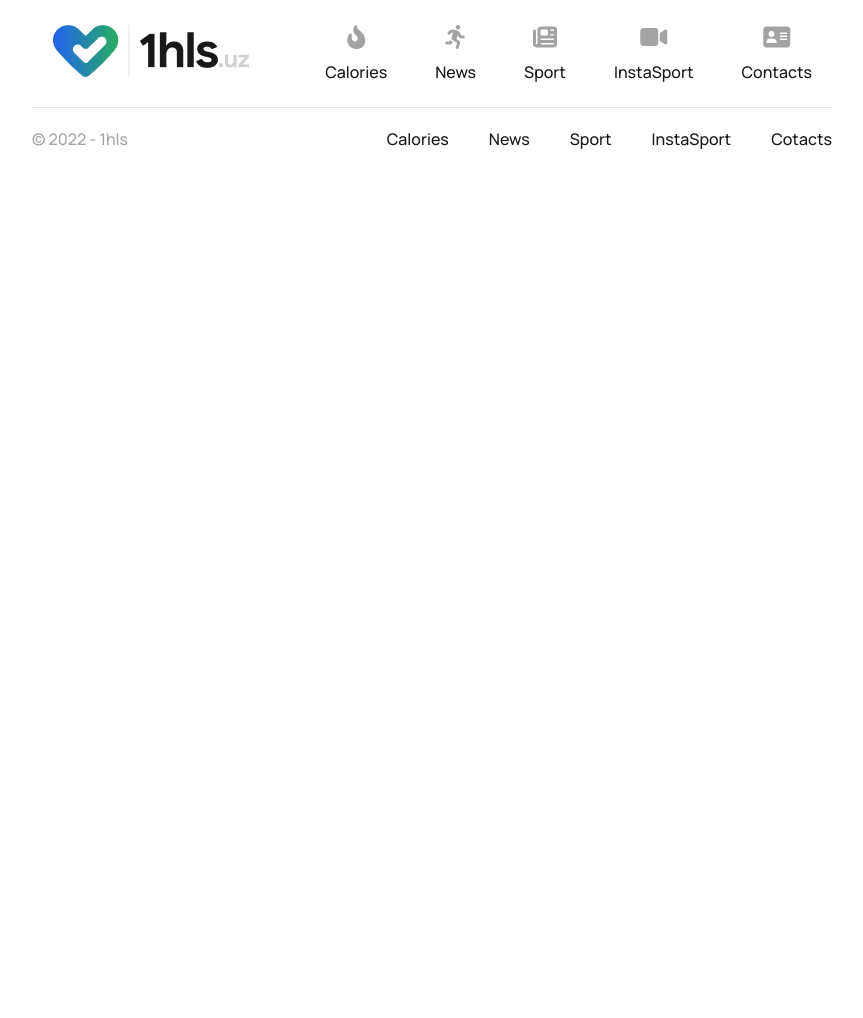
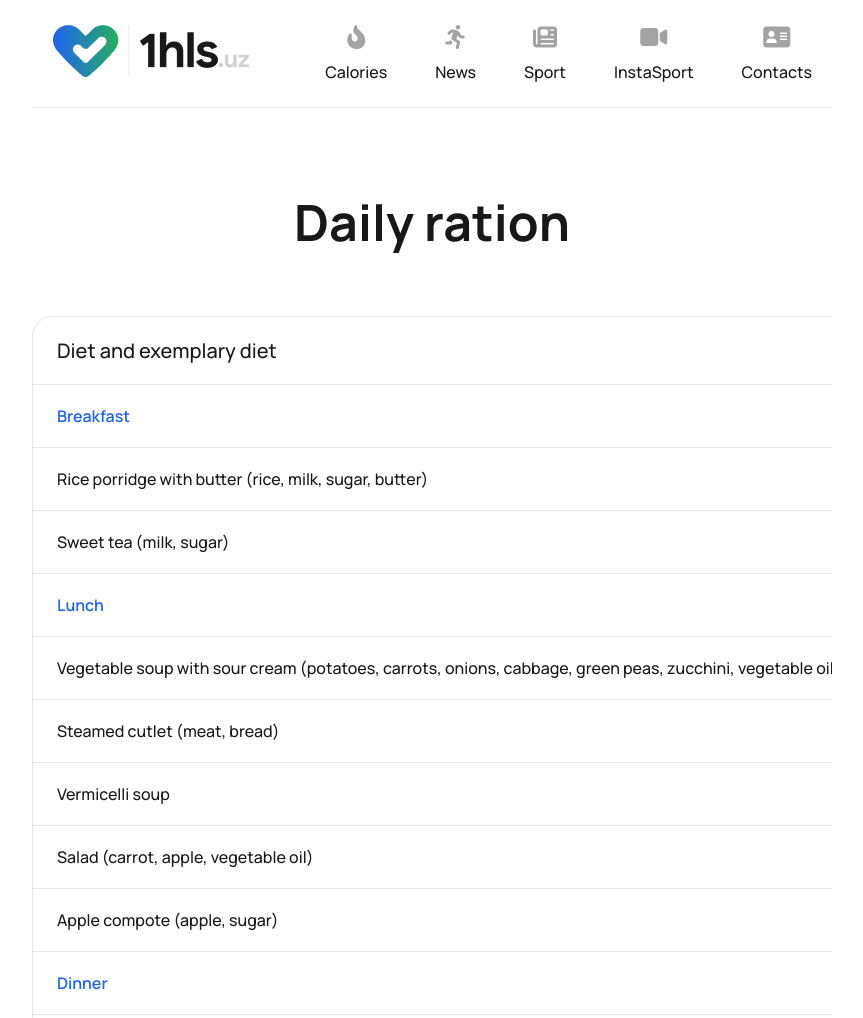
Before and after one commit to 00013540/WT_CW1_00013540, a plain HTML site: page calories.html in a window 1280 px wide. Shown: the top 1018 px of the page, without its empty margins (208-1071 px from the left). Before the commit the page ends 800 px from the top, so only its background shows below. Drawn offline with Linux system fonts and the light colour scheme.

Commit message:
feat: add calories page

```diff
--- a/calories.html
+++ b/calories.html
@@ -17,6 +17,7 @@
     <link rel="stylesheet" href="./styles/main.css" />
     <link rel="stylesheet" href="./styles/layouts/header.css" />
     <link rel="stylesheet" href="./styles/layouts/footer.css" />
+    <link rel="stylesheet" href="./styles/pages/calories.css" />
     <title>1hls</title>
   </head>
   <body>
@@ -59,6 +60,20 @@
         </ul>
       </nav>
     </header>
+    <main class="container calories">
+      <h1 class="calories__title">Daily ration</h1>
+      <div class="calories__table__wrapper">
+        <table class="calories__table">
+          <thead class="calories__table__head">
+            <tr class="calories__table__head--tr">
+              <th class="calories__table__head--th">Diet and exemplary diet</th>
+              <th class="calories__table__head--th">Ready servings / grams</th>
+            </tr>
+          </thead>
+          <tbody id="calories__table__body" class="calories__table__body" />
+        </table>
+      </div>
+    </main>
     <footer class="container footer">
       <div class="footer__copyright">© 2022 - 1hls</div>
       <div class="footer__links">
@@ -69,5 +84,6 @@
         <a class="footer__link" href="/contacts.html">Cotacts</a>
       </div>
     </footer>
+    <script type="module" src="./scripts/calories.js"></script>
   </body>
 </html>
--- /dev/null
+++ b/db/caloriesData.js
@@ -0,0 +1,64 @@
+export default {
+  data: [
+    {
+      title: "Breakfast",
+      data: [
+        {
+          title: "Rice porridge with butter (rice, milk, sugar, butter)",
+          value: "150/5",
+        },
+        {
+          title: "Sweet tea (milk, sugar)",
+          value: "150",
+        },
+      ],
+    },
+    {
+      title: "Lunch",
+      data: [
+        {
+          title:
+            "Vegetable soup with sour cream (potatoes, carrots, onions, cabbage, green peas, zucchini, vegetable oil, sour cream)",
+          value: "200/5",
+        },
+        {
+          title: "Steamed cutlet (meat, bread)",
+          value: "70",
+        },
+        {
+          title: "Vermicelli soup",
+          value: "80",
+        },
+        {
+          title: "Salad (carrot, apple, vegetable oil)",
+          value: "45/5",
+        },
+        {
+          title: "Apple compote (apple, sugar)",
+          value: "100",
+        },
+      ],
+    },
+    {
+      title: "Dinner",
+      data: [
+        {
+          title: "Steamed fish",
+          value: "60",
+        },
+        {
+          title: "Mashed potatoes (potatoes, milk, butter)",
+          value: "120/3",
+        },
+        {
+          title: "Salad (cabbage, apple, vegetable oil)",
+          value: "40/3",
+        },
+        {
+          title: "Sweet tea (milk, sugar)",
+          value: "150",
+        },
+      ],
+    },
+  ],
+};
--- /dev/null
+++ b/scripts/calories.js
@@ -0,0 +1,31 @@
+import dataBase from "../db/caloriesData.js";
+const tableBody = document.getElementById("calories__table__body");
+
+const drawTable = () => {
+  const { data } = dataBase;
+  const tableContent = data.map((item) => {
+    const content = item.data.map(
+      (innerItem) => `
+    <tr class="calories__table__body--tr">
+        <td class="calories__table__body--td">
+          ${innerItem.title}
+        </td>
+        <td class="calories__table__body--td">${innerItem.value}</td>
+    </tr>
+    `
+    );
+
+    return `
+    <tr class="calories__table__body--tr">
+        <td class="calories__table__body--td full" colspan="2">
+          ${item.title}
+        </td>
+    </tr>
+    ${content.join("")}
+    `;
+  });
+
+  tableBody.innerHTML = tableContent.join("");
+};
+
+drawTable();
--- /dev/null
+++ b/styles/pages/calories.css
@@ -0,0 +1,61 @@
+.calories {
+  padding: 80px 240px 100px;
+  min-height: calc(100vh - 108px - 62px);
+  color: #181818;
+  text-align: center;
+}
+
+.calories__table__wrapper {
+  width: 100%;
+  white-space: nowrap;
+  overflow: auto;
+}
+
+.calories__title {
+  text-align: center;
+  font-weight: 700;
+  font-size: 50px;
+  margin-bottom: 60px;
+}
+
+.calories__table {
+  margin: 0 auto;
+  border-collapse: separate;
+  border: 1px solid rgba(24, 24, 24, 0.1);
+  border-radius: 20px;
+  border-spacing: 0;
+  text-align: left;
+}
+
+.calories__table__head--th {
+  font-weight: 500;
+  font-size: 20px;
+  border-bottom: 1px solid rgba(24, 24, 24, 0.1);
+}
+
+.calories__table__head--th:not(:last-child) {
+  border-right: 1px solid rgba(24, 24, 24, 0.1);
+}
+
+.calories__table__body--td {
+  font-size: 16px;
+}
+
+.calories__table__body--tr:not(:last-child) .calories__table__body--td {
+  border-bottom: 1px solid rgba(24, 24, 24, 0.1);
+}
+
+.calories__table__body--tr .calories__table__body--td:not(:last-child) {
+  border-right: 1px solid rgba(24, 24, 24, 0.1);
+}
+
+.calories__table__body--td.full {
+  font-weight: 600;
+  font-size: 16px;
+  color: #2063f0;
+}
+
+.calories__table__body--td,
+.calories__table__head--th {
+  padding: 20px 24px;
+}
```
Also changed, not shown: index.html (+23 -20 lines).
